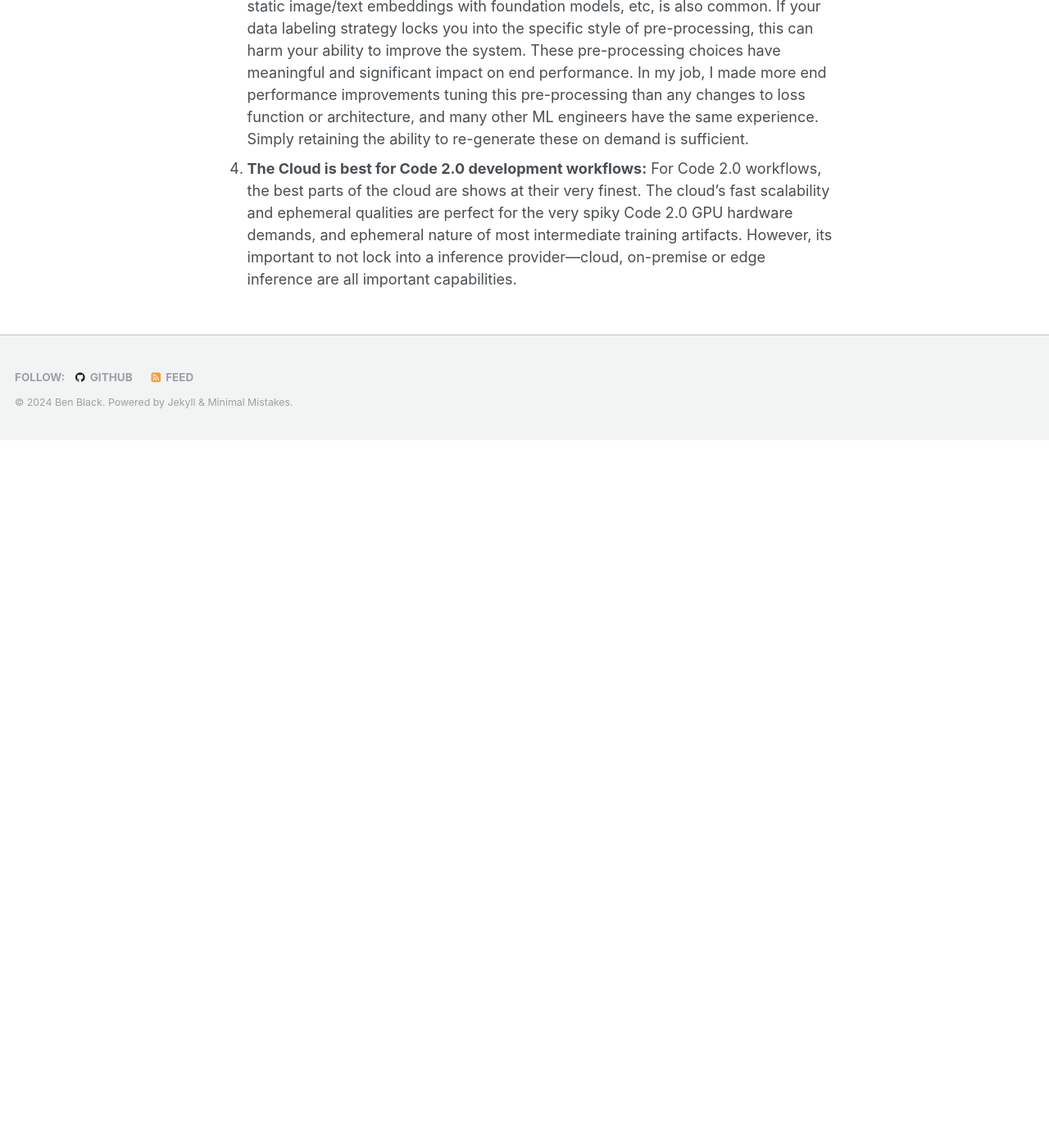
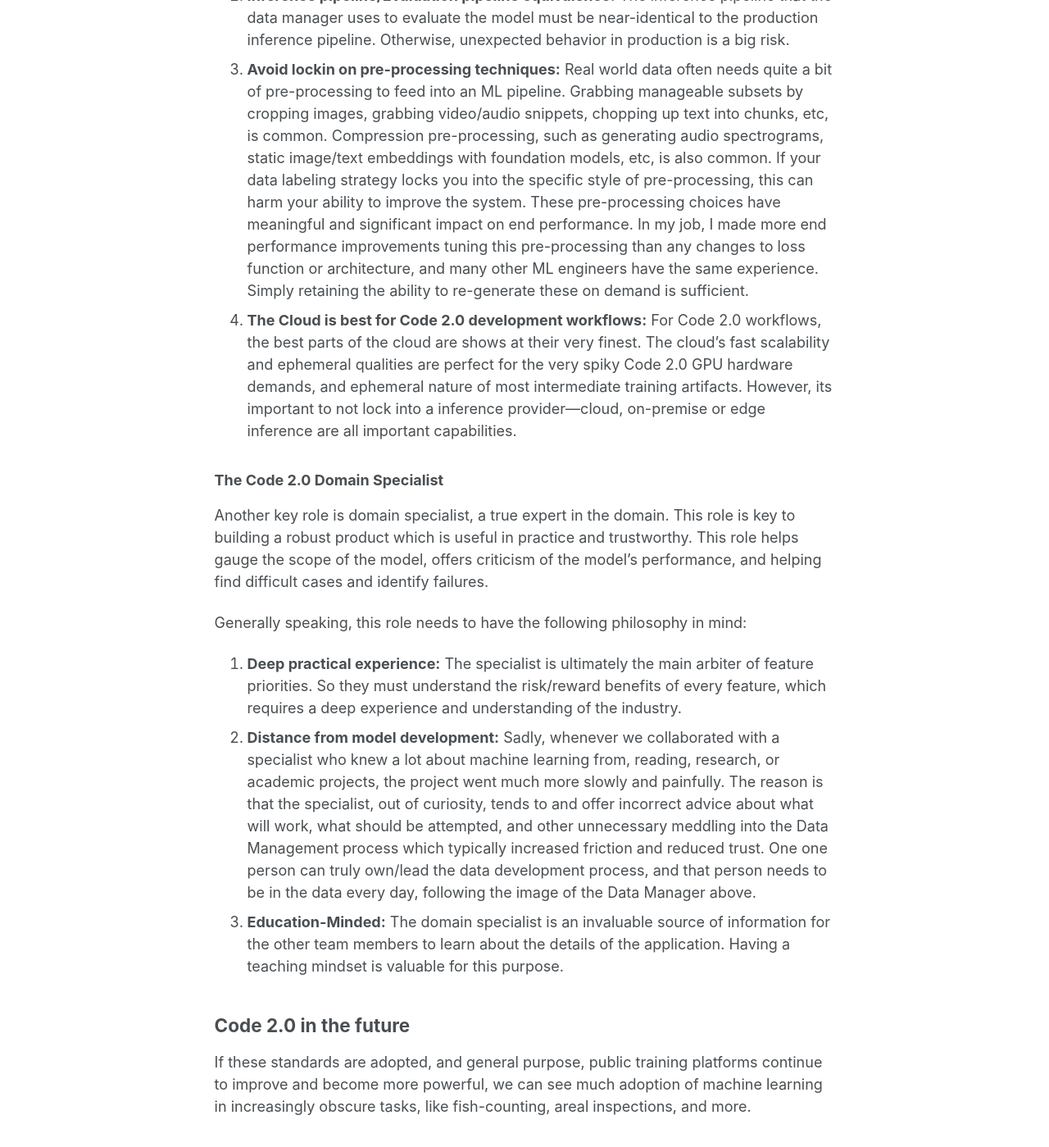
Before and after one commit to benblack769/benblack769.github.io, a Jekyll site: the page built from posts/rants/code2_revisited.md, in a window 1280 px wide and 1400 px high, scrolled down 4522 px. Shown: the whole window at 82% size. Built offline with Jekyll 4.4.1, drawn with Linux system fonts in a browser that asks for light colours; before the commit the page ends 5059 px from its top, so only the background shows below that; some of the changed text lies outside the part shown.

Commit message:
edited code 2.0 post

```diff
--- a/_data/navigation.yml
+++ b/_data/navigation.yml
@@ -4,8 +4,10 @@
   #  url: https://mmistakes.github.io/minimal-mistakes/docs/quick-start-guide/
   - title: "Projects"
     url: /menus/projects
-  - title: "Blog"
+  - title: "Learnings"
     url: /menus/blog
+  - title: "Rants"
+    url: /menus/rants
   #- title: "Intelligence Ideas"
     #url: /exploration_intelligence/
   # - title: "Sample Posts"
--- a/posts/rants/code2_revisited.md
+++ b/posts/rants/code2_revisited.md
@@ -8,9 +8,9 @@
 post_date: "2024"
 ---
 
-# Code 2.0
+# Human-powered Code 2.0
 
-Back in 2017, Andrej Karpathy wrote [an essay titled Software 2.0](https://karpathy.medium.com/software-2-0-a64152b37c35) about how Deep Neural Networks are empowering a shift from building software from code to building software with data. In particular, when giving meaningful semantic interpretations to raw data coming in from the real world. Inspirational problems include:
+Back in 2017, Andrej Karpathy wrote [an essay titled Software 2.0](https://karpathy.medium.com/software-2-0-a64152b37c35) about how Deep Neural Networks are empowering a shift from building software from code to building software with data. This shift is now referred to more often as Code 2.0. In particular, when giving meaningful semantic interpretations to raw data coming in from the real world. Inspirational problems include:
 
 1. Industrial production quality control: is this image of a good product or a faulty product?
 2. Digital diagnosis: Is this patient healthy, and if not, what is wrong with them? Where is the anomalous issue on the large/detailed scan?
@@ -29,6 +29,8 @@
 Code 2.0 offers a solution to this anxiety: I, as a computer scientist, don't have to run the show. I don't have to reason about every detail of the algorithm. I don't have to customize or tweak everything to the details of my issue. Rather, I can take a supportive secondary role where I provide the infrastructure that ingests and trains a model on the algorithm and someone else can worry about the details, by developing the data, and ensuring that the data is actually sufficient to solve the problem.
 
 Its very similar to how a hardware developer, after the code 1.0 transformation caused by the development of the microchip, no longer has to drive every detail of the hardware's behavior. Instead, when confronted with a novel problem, they focus on assembling a platform, mostly from ready-made components, and simply ensure that the specs and configuration allows the software to do what it needs to do, without worrying about the details of how the software works or how it is developed.
+
+Industry leaders like [Andrew Ng](https://landing.ai/) have been championing this concept and starting startups with the hope of powering this Code 2.0 development with powerful training/inference platforms. However, understanding of the philosophy of this workflow is still poorly understood, leading to defaulting to more well understood Code 1.0 workflows + data.
 
 ## Barriers to Code 2.0 development
 
@@ -81,3 +83,18 @@
 2. **Inference pipeline/Evaluation pipeline equivalence:** The inference pipeline that the data manager uses to evaluate the model must be near-identical to the production inference pipeline. Otherwise, unexpected behavior in production is a big risk.
 3. **Avoid lockin on pre-processing techniques:** Real world data often needs quite a bit of pre-processing to feed into an ML pipeline. Grabbing manageable subsets by cropping images, grabbing video/audio snippets, chopping up text into chunks, etc, is common. Compression pre-processing, such as generating audio spectrograms, static image/text embeddings with foundation models, etc, is also common. If your data labeling strategy locks you into the specific style of pre-processing, this can harm your ability to improve the system. These pre-processing choices have meaningful and significant impact on end performance. In my job, I made more end performance improvements tuning this pre-processing than any changes to loss function or architecture, and many other ML engineers have the same experience. Simply retaining the ability to re-generate these on demand is sufficient.
 4. **The Cloud is best for Code 2.0 development workflows:** For Code 2.0 workflows, the best parts of the cloud are shows at their very finest. The cloud's fast scalability and ephemeral qualities are perfect for the very spiky Code 2.0 GPU hardware demands, and ephemeral nature of most intermediate training artifacts. However, its important to not lock into a inference provider---cloud, on-premise or edge inference are all important capabilities.
+
+### The Code 2.0 Domain Specialist
+
+Another key role is domain specialist, a true expert in the domain. This role is key to building a robust product which is useful in practice and trustworthy. This role helps gauge the scope of the model, offers criticism of the model's performance, and helping find difficult cases and identify failures.
+
+Generally speaking, this role needs to have the following philosophy in mind:
+
+1. **Deep practical experience:** The specialist is ultimately the main arbiter of feature priorities. So they must understand the risk/reward benefits of every feature, which requires a deep experience and understanding of the industry.
+2. **Distance from model development:** Sadly, whenever we collaborated with a specialist who knew a lot about machine learning from, reading, research, or academic projects, the project went much more slowly and painfully. The reason is that the specialist, out of curiosity, tends to and offer incorrect advice about what will work, what should be attempted, and other unnecessary meddling into the Data Management process which typically increased friction and reduced trust. One one person can truly own/lead the data development process, and that person needs to be in the data every day, following the image of the Data Manager above.
+3. **Education-Minded:** The domain specialist is an invaluable source of information for the other team members to learn about the details of the application. Having a teaching mindset is valuable for this purpose.
+
+
+## Code 2.0 in the future
+
+If these standards are adopted, and general purpose, public training platforms continue to improve and become more powerful, we can see much adoption of machine learning in increasingly obscure tasks, like fish-counting, areal inspections, and more.
```
Also changed, not shown: other parts of posts/rants/code2_revisited.md (+1 -1 lines), posts/blog/backprop_in_4_diagrams.md (+2 -2 lines), staticman.yml (deleted, +0 -16 lines).
